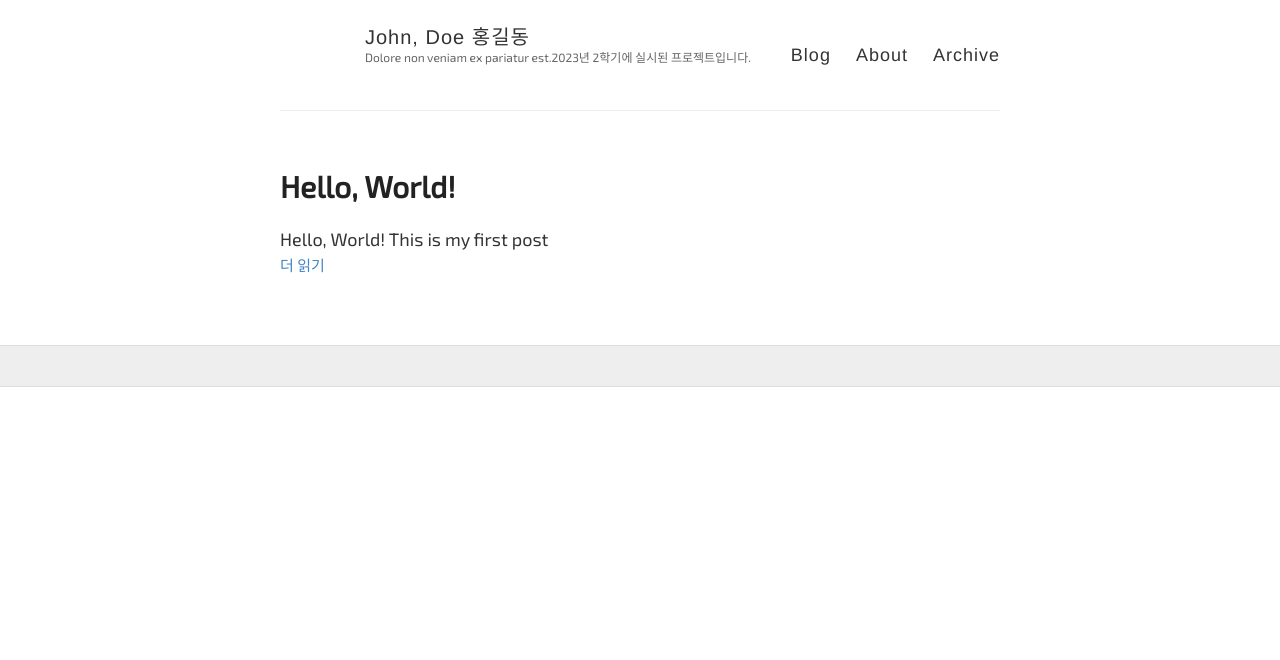
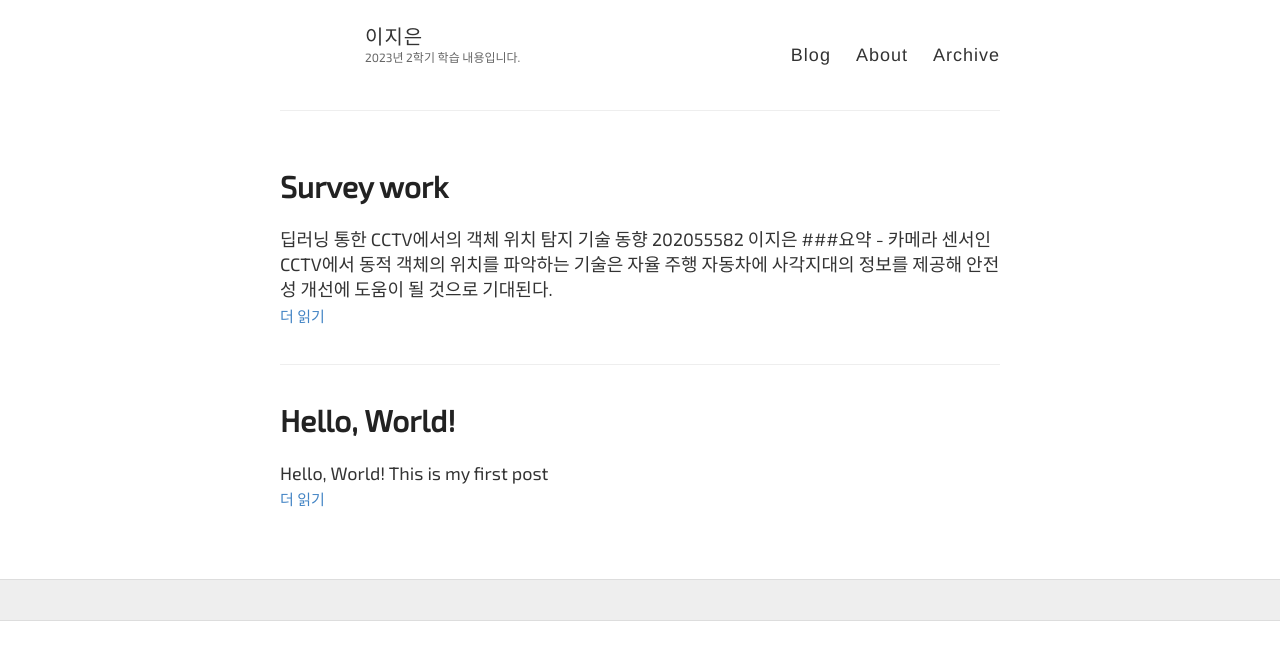
Before and after one commit to fkwmqpfl01/fkwmqpfl01.github.io, a Jekyll site: the page built from index.html, in a window 1280 px wide. Shown: the top 660 px of the page. Built offline with Jekyll 4.4.1, drawn with Linux system fonts in a browser that asks for light colours; some web fonts are replaced; the list of posts is cut into pages by our own code.

Commit message:
정보 수정

```diff
--- a/_config.yml
+++ b/_config.yml
@@ -3,11 +3,11 @@
 #
 
 # Name of your site (displayed in the header)
-name: John, Doe 홍길동
-
+#name: John, Doe 홍길동
+name: 이지은
 # Short bio or description (displayed in the header)
-description: Dolore non veniam ex pariatur est.2023년 2학기에 실시된 프로젝트입니다.
-
+#description: Dolore non veniam ex pariatur est.2023년 2학기에 실시된 프로젝트입니다.
+description: 2023년 2학기 학습 내용입니다.
 # URL of your avatar or profile pic (you could use your GitHub profile pic)
 avatar:
 
--- /dev/null
+++ b/_posts/2020-10-01-assignment3.md
@@ -0,0 +1,12 @@
+---
+layout: post
+title: Survey work
+author: 이지은
+tags: article, nextjs, js
+---
+
+# 딥러닝 통한 CCTV에서의 객체 위치 탐지 기술 동향
+
+#### 202055582 이지은
+
+###요약 - 카메라 센서인 CCTV에서 동적 객체의 위치를 파악하는 기술은 자율 주행 자동차에 사각지대의 정보를 제공해 안전성 개선에 도움이 될 것으로 기대된다.
```
